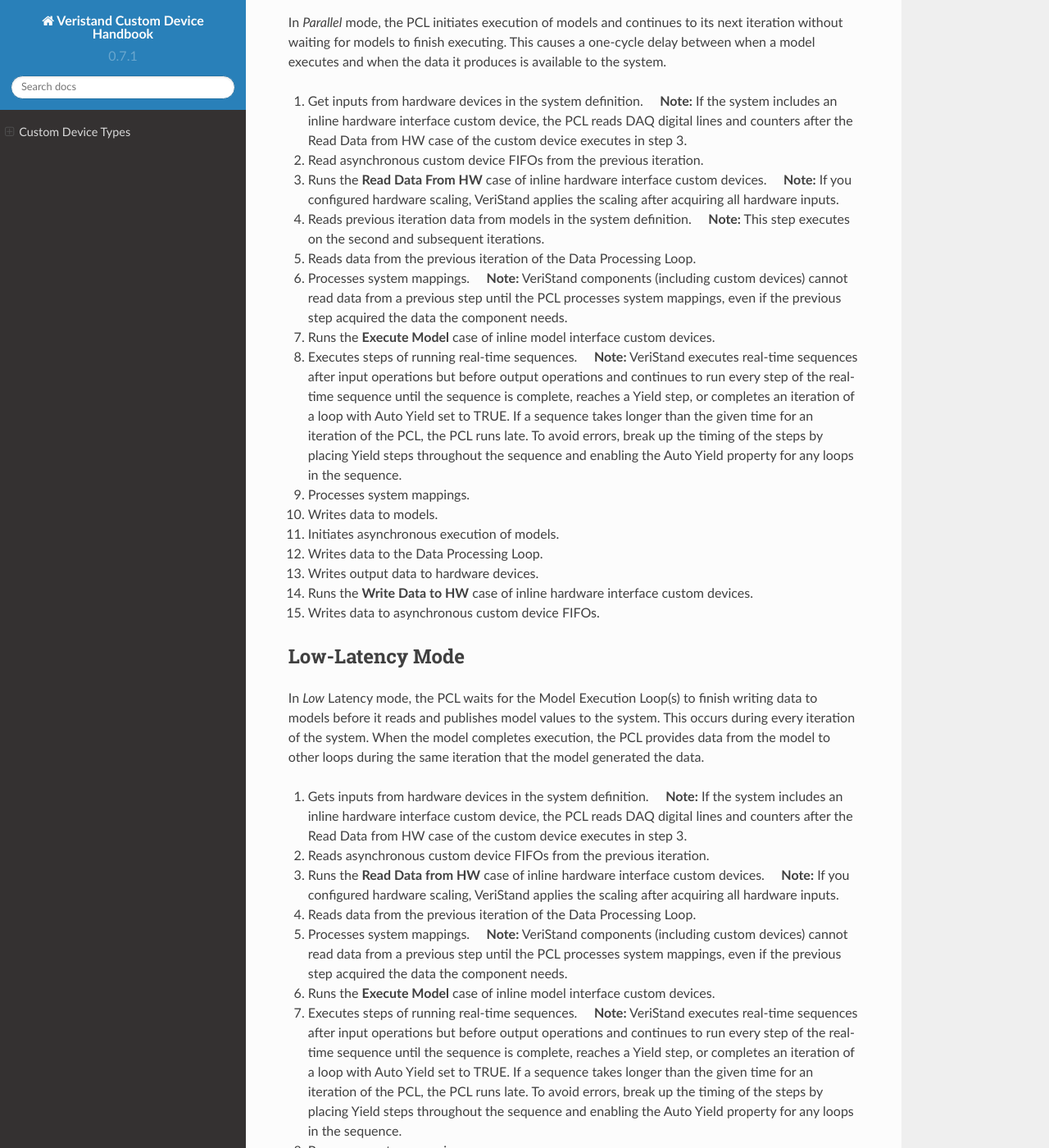
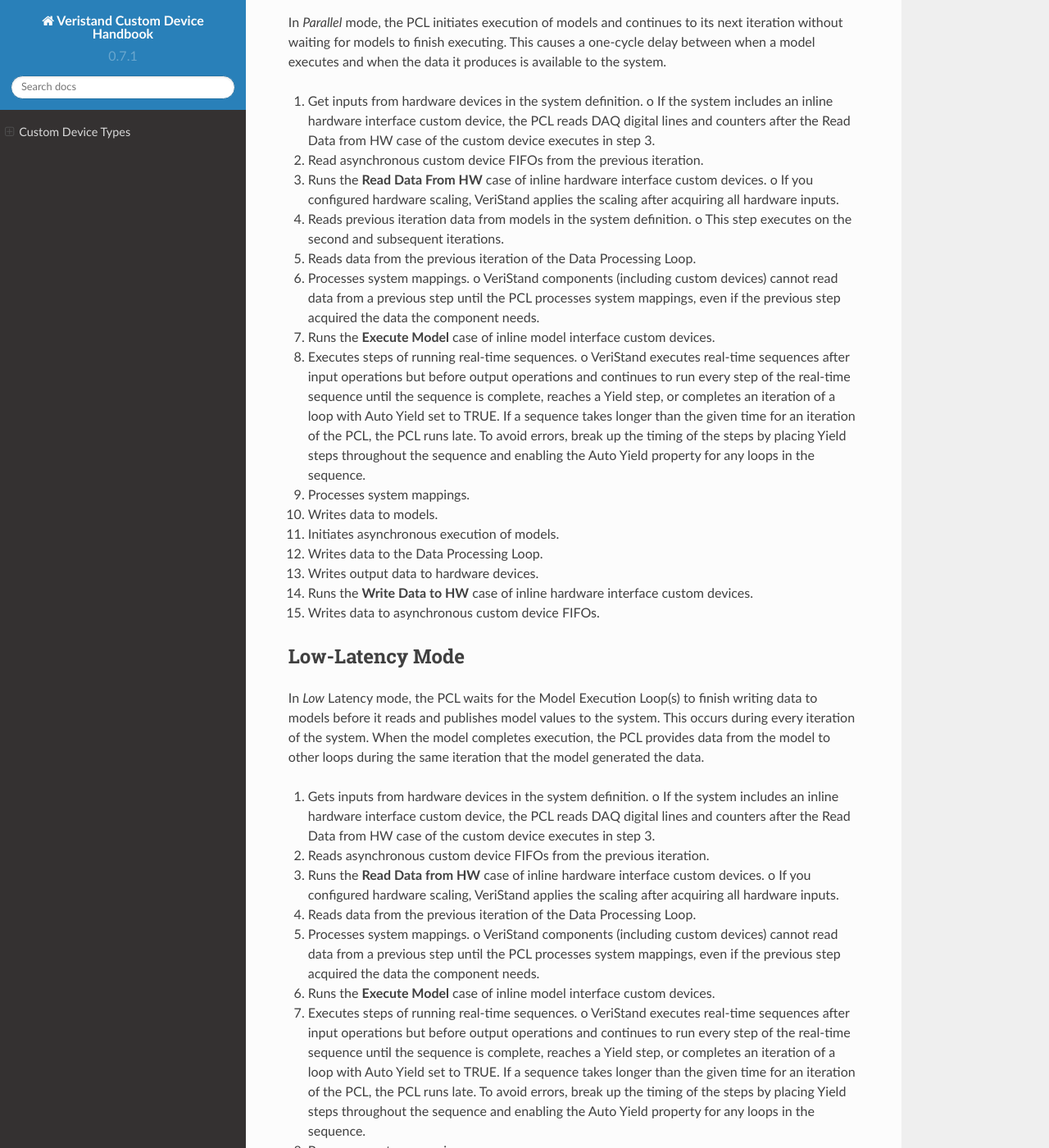
Before and after one commit to ni/niveristand-custom-device-handbook, a Sphinx documentation site: the page built from docs/Custom_Device_Types.md, in a window 1280 px wide and 1400 px high, scrolled down 7872 px. Shown: the whole window at 82% size. Built offline with Sphinx 7.4.7 and the Read the Docs theme 2.0.0, drawn with Linux system fonts in a browser that asks for light colours.

Commit message:
solved some alignment issues

```diff
--- a/docs/Custom_Device_Types.md
+++ b/docs/Custom_Device_Types.md
@@ -123,7 +123,7 @@
 
 The type of a custom device refers to its execution mode, which defines how the device interacts with the VeriStand Engine.
 
-This **[table](https://www.ni.com/documentation/en/veristand/latest/manual/custom-device-types/)** displays the pre-defined custom device types that are included in VeriStand.
+**[This table](https://www.ni.com/documentation/en/veristand/latest/manual/custom-device-types/)** displays the pre-defined custom device types that are included in VeriStand.
 
 ### Outline of PCL Iteration
 
@@ -136,18 +136,18 @@
 In *Parallel* mode, the PCL initiates execution of models and continues to its next iteration without waiting for models to finish executing. This causes a one-cycle delay between when a model executes and when the data it produces is available to the system.
 
 1.	Get inputs from hardware devices in the system definition.
-&nbsp;&nbsp;&nbsp; **Note:** If the system includes an inline hardware interface custom device, the PCL reads DAQ digital lines and counters after the Read Data from HW case of the custom device executes in step 3.
+   o	If the system includes an inline hardware interface custom device, the PCL reads DAQ digital lines and counters after the Read Data from HW case of the custom device executes in step 3.
 2.	Read asynchronous custom device FIFOs from the previous iteration.
 3.	Runs the **Read Data From HW** case of inline hardware interface custom devices.
-&nbsp;&nbsp;&nbsp; **Note:** If you configured hardware scaling, VeriStand applies the scaling after acquiring all hardware inputs.
+   o	If you configured hardware scaling, VeriStand applies the scaling after acquiring all hardware inputs.
 4.	Reads previous iteration data from models in the system definition.
-&nbsp;&nbsp;&nbsp; **Note:** This step executes on the second and subsequent iterations.
+   o	This step executes on the second and subsequent iterations.
 5.	Reads data from the previous iteration of the Data Processing Loop.
 6.	Processes system mappings.
-&nbsp;&nbsp;&nbsp; **Note:** VeriStand components (including custom devices) cannot read data from a previous step until the PCL processes system mappings, even if the previous step acquired the data the component needs.
+   o	VeriStand components (including custom devices) cannot read data from a previous step until the PCL processes system mappings, even if the previous step acquired the data the component needs.
 7.	Runs the **Execute Model** case of inline model interface custom devices.
 8.	Executes steps of running real-time sequences.
-&nbsp;&nbsp;&nbsp; **Note:** VeriStand executes real-time sequences after input operations but before output operations and continues to run every step of the real-time sequence until the sequence is complete, reaches a Yield step, or completes an iteration of a loop with Auto Yield set to TRUE. If a sequence takes longer than the given time for an iteration of the PCL, the PCL runs late. To avoid errors, break up the timing of the steps by placing Yield steps throughout the sequence and enabling the Auto Yield property for any loops in the sequence.
+   o	VeriStand executes real-time sequences after input operations but before output operations and continues to run every step of the real-time sequence until the sequence is complete, reaches a Yield step, or completes an iteration of a loop with Auto Yield set to TRUE. If a sequence takes longer than the given time for an iteration of the PCL, the PCL runs late. To avoid errors, break up the timing of the steps by placing Yield steps throughout the sequence and enabling the Auto Yield property for any loops in the sequence.
 9.	Processes system mappings.
 10.	Writes data to models.
 11.	Initiates asynchronous execution of models.
@@ -162,16 +162,16 @@
 In *Low* Latency mode, the PCL waits for the Model Execution Loop(s) to finish writing data to models before it reads and publishes model values to the system. This occurs during every iteration of the system. When the model completes execution, the PCL provides data from the model to other loops during the same iteration that the model generated the data.
 
 1.	Gets inputs from hardware devices in the system definition.
-&nbsp;&nbsp;&nbsp; **Note:** If the system includes an inline hardware interface custom device, the PCL reads DAQ digital lines and counters after the Read Data from HW case of the custom device executes in step 3.
+   o	If the system includes an inline hardware interface custom device, the PCL reads DAQ digital lines and counters after the Read Data from HW case of the custom device executes in step 3.
 2.	Reads asynchronous custom device FIFOs from the previous iteration.
 3.	Runs the **Read Data from HW** case of inline hardware interface custom devices.
-&nbsp;&nbsp;&nbsp; **Note:** If you configured hardware scaling, VeriStand applies the scaling after acquiring all hardware inputs.
+   o	If you configured hardware scaling, VeriStand applies the scaling after acquiring all hardware inputs.
 4.	Reads data from the previous iteration of the Data Processing Loop.
 5.	Processes system mappings.
-&nbsp;&nbsp;&nbsp; **Note:** VeriStand components (including custom devices) cannot read data from a previous step until the PCL processes system mappings, even if the previous step acquired the data the component needs.
+   o	VeriStand components (including custom devices) cannot read data from a previous step until the PCL processes system mappings, even if the previous step acquired the data the component needs.
 6.	Runs the **Execute Model** case of inline model interface custom devices.
 7.	Executes steps of running real-time sequences.
-&nbsp;&nbsp;&nbsp; **Note:** VeriStand executes real-time sequences after input operations but before output operations and continues to run every step of the real-time sequence until the sequence is complete, reaches a Yield step, or completes an iteration of a loop with Auto Yield set to TRUE. If a sequence takes longer than the given time for an iteration of the PCL, the PCL runs late. To avoid errors, break up the timing of the steps by placing Yield steps throughout the sequence and enabling the Auto Yield property for any loops in the sequence.
+   o	VeriStand executes real-time sequences after input operations but before output operations and continues to run every step of the real-time sequence until the sequence is complete, reaches a Yield step, or completes an iteration of a loop with Auto Yield set to TRUE. If a sequence takes longer than the given time for an iteration of the PCL, the PCL runs late. To avoid errors, break up the timing of the steps by placing Yield steps throughout the sequence and enabling the Auto Yield property for any loops in the sequence.
 8.	Processes system mappings.
 9.	Writes data to models.
 10.	Initiates execution of models and waits for them to complete execution.
```
